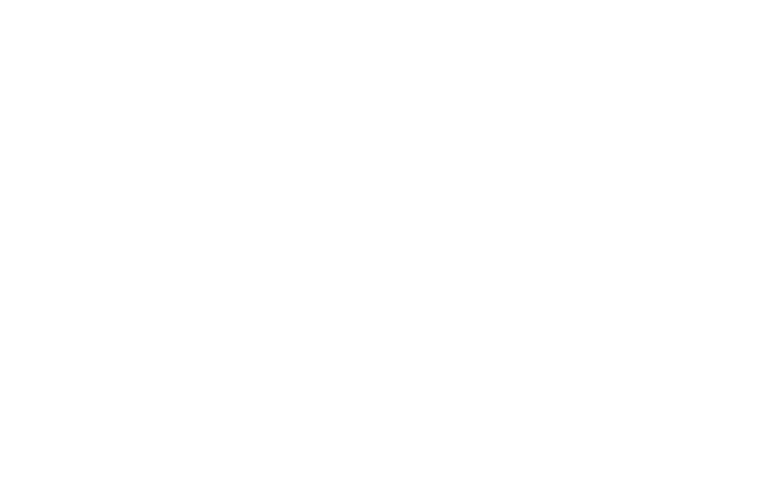
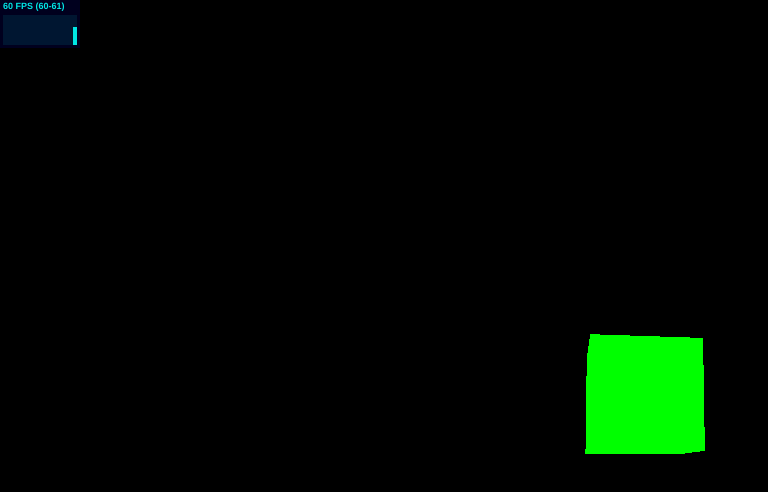
Before and after one commit to ragulbalaji/50.017SomapahPolloFrito, a website: page webserver/public/index.html in a window 1280 px wide. Shown: the whole page, without its empty margins (0-768 px from the left). Drawn offline with Linux system fonts and the light colour scheme.

Commit message:
basic cube and performance counters

```diff
--- /dev/null
+++ b/webserver/public/assets/lib/stats.min.js
@@ -0,0 +1,5 @@
+// stats.js - http://github.com/mrdoob/stats.js
+(function(f,e){"object"===typeof exports&&"undefined"!==typeof module?module.exports=e():"function"===typeof define&&define.amd?define(e):f.Stats=e()})(this,function(){var f=function(){function e(a){c.appendChild(a.dom);return a}function u(a){for(var d=0;d<c.children.length;d++)c.children[d].style.display=d===a?"block":"none";l=a}var l=0,c=document.createElement("div");c.style.cssText="position:fixed;top:0;left:0;cursor:pointer;opacity:0.9;z-index:10000";c.addEventListener("click",function(a){a.preventDefault();
+u(++l%c.children.length)},!1);var k=(performance||Date).now(),g=k,a=0,r=e(new f.Panel("FPS","#0ff","#002")),h=e(new f.Panel("MS","#0f0","#020"));if(self.performance&&self.performance.memory)var t=e(new f.Panel("MB","#f08","#201"));u(0);return{REVISION:16,dom:c,addPanel:e,showPanel:u,begin:function(){k=(performance||Date).now()},end:function(){a++;var c=(performance||Date).now();h.update(c-k,200);if(c>=g+1E3&&(r.update(1E3*a/(c-g),100),g=c,a=0,t)){var d=performance.memory;t.update(d.usedJSHeapSize/
+1048576,d.jsHeapSizeLimit/1048576)}return c},update:function(){k=this.end()},domElement:c,setMode:u}};f.Panel=function(e,f,l){var c=Infinity,k=0,g=Math.round,a=g(window.devicePixelRatio||1),r=80*a,h=48*a,t=3*a,v=2*a,d=3*a,m=15*a,n=74*a,p=30*a,q=document.createElement("canvas");q.width=r;q.height=h;q.style.cssText="width:80px;height:48px";var b=q.getContext("2d");b.font="bold "+9*a+"px Helvetica,Arial,sans-serif";b.textBaseline="top";b.fillStyle=l;b.fillRect(0,0,r,h);b.fillStyle=f;b.fillText(e,t,v);
+b.fillRect(d,m,n,p);b.fillStyle=l;b.globalAlpha=.9;b.fillRect(d,m,n,p);return{dom:q,update:function(h,w){c=Math.min(c,h);k=Math.max(k,h);b.fillStyle=l;b.globalAlpha=1;b.fillRect(0,0,r,m);b.fillStyle=f;b.fillText(g(h)+" "+e+" ("+g(c)+"-"+g(k)+")",t,v);b.drawImage(q,d+a,m,n-a,p,d,m,n-a,p);b.fillRect(d+n-a,m,a,p);b.fillStyle=l;b.globalAlpha=.9;b.fillRect(d+n-a,m,a,g((1-h/w)*p))}}};return f});
--- /dev/null
+++ b/webserver/public/game.js
@@ -0,0 +1,32 @@
+var stats = new Stats()
+stats.showPanel(0) // 0: fps, 1: ms, 2: mb, 3+: custom
+document.body.appendChild(stats.dom)
+
+const scene = new THREE.Scene()
+const camera = new THREE.PerspectiveCamera(75, window.innerWidth / window.innerHeight, 0.1, 1000)
+
+const renderer = new THREE.WebGLRenderer()
+renderer.setSize(window.innerWidth, window.innerHeight)
+document.body.appendChild(renderer.domElement)
+
+const geometry = new THREE.BoxGeometry(1, 1, 1)
+const material = new THREE.MeshBasicMaterial({ color: 0x00ff00 })
+const cube = new THREE.Mesh(geometry, material)
+scene.add(cube)
+
+camera.position.z = 5
+
+function animate () {
+  requestAnimationFrame(animate)
+
+  stats.begin()
+
+  cube.rotation.x += 0.01
+  cube.rotation.y += 0.01
+
+  renderer.render(scene, camera)
+
+  stats.end()
+}
+
+animate()
--- a/webserver/public/index.html
+++ b/webserver/public/index.html
@@ -1,12 +1,19 @@
 <!DOCTYPE html>
 <html lang="en">
+
 <head>
   <meta charset="UTF-8">
   <meta http-equiv="X-UA-Compatible" content="IE=edge">
   <meta name="viewport" content="width=device-width, initial-scale=1.0">
+  <link rel="stylesheet" href="looks.css">
   <title>Somapah Pollo Frito</title>
 </head>
+
 <body>
+</body>
 
-</body>
+<script src="assets/lib/three.min.js"></script>
+<script src="assets/lib/stats.min.js"></script>
+<script src="game.js"></script>
+
 </html>
--- /dev/null
+++ b/webserver/public/looks.css
@@ -0,0 +1,3 @@
+body {
+  margin: 0;
+}
```
